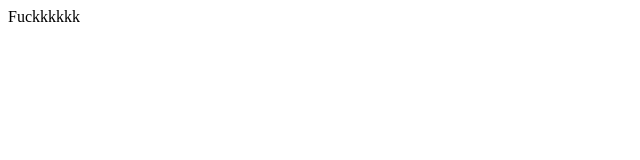
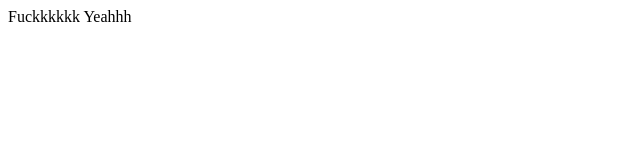
Before and after one commit to Minotaur3/Coursera, a plain HTML site: page site/index.html in a window 1280 px wide. Shown: the full height of the page, 0-640 px from the left. Drawn offline with Linux system fonts and the light colour scheme.

Commit message:
trying to cram

```diff
--- a/site/index.html
+++ b/site/index.html
@@ -1,5 +1,5 @@
 <html>
 Fuckkkkkk
-
+Yeahhh
 
 </html>
```
